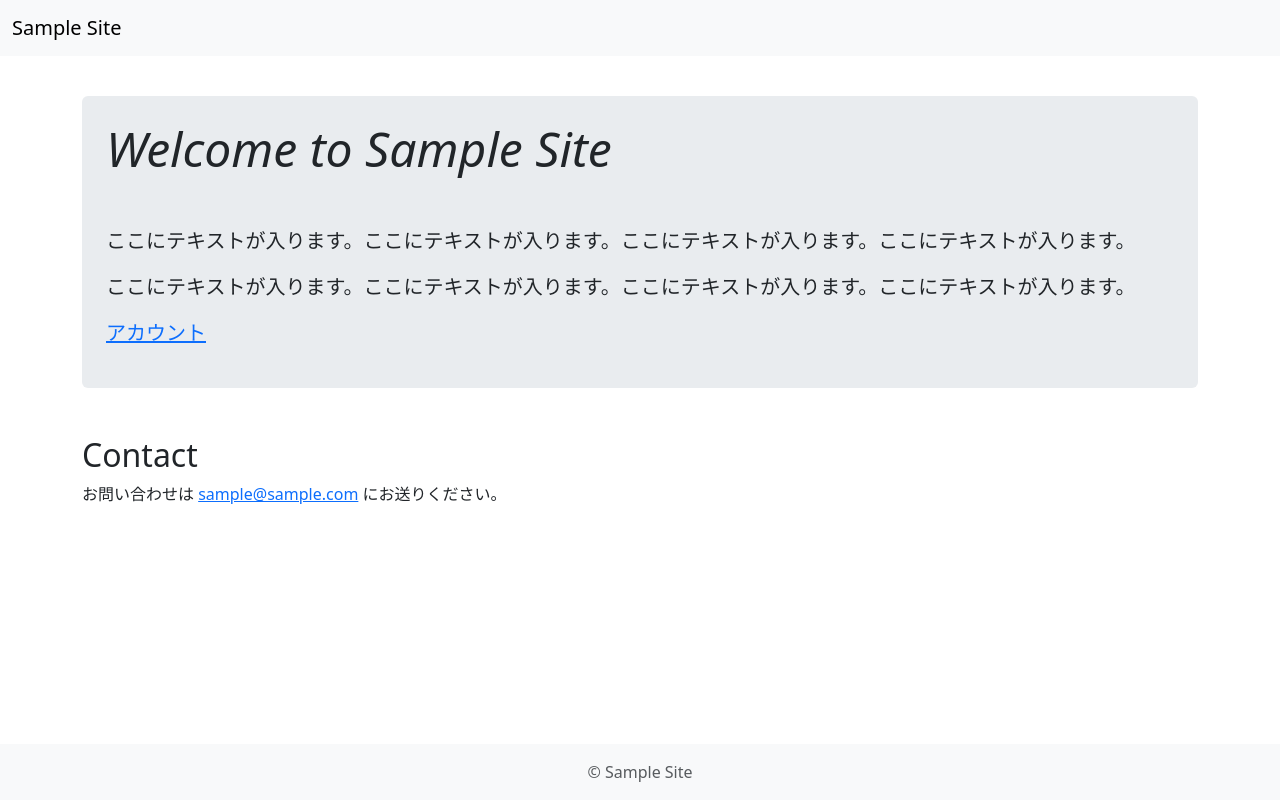
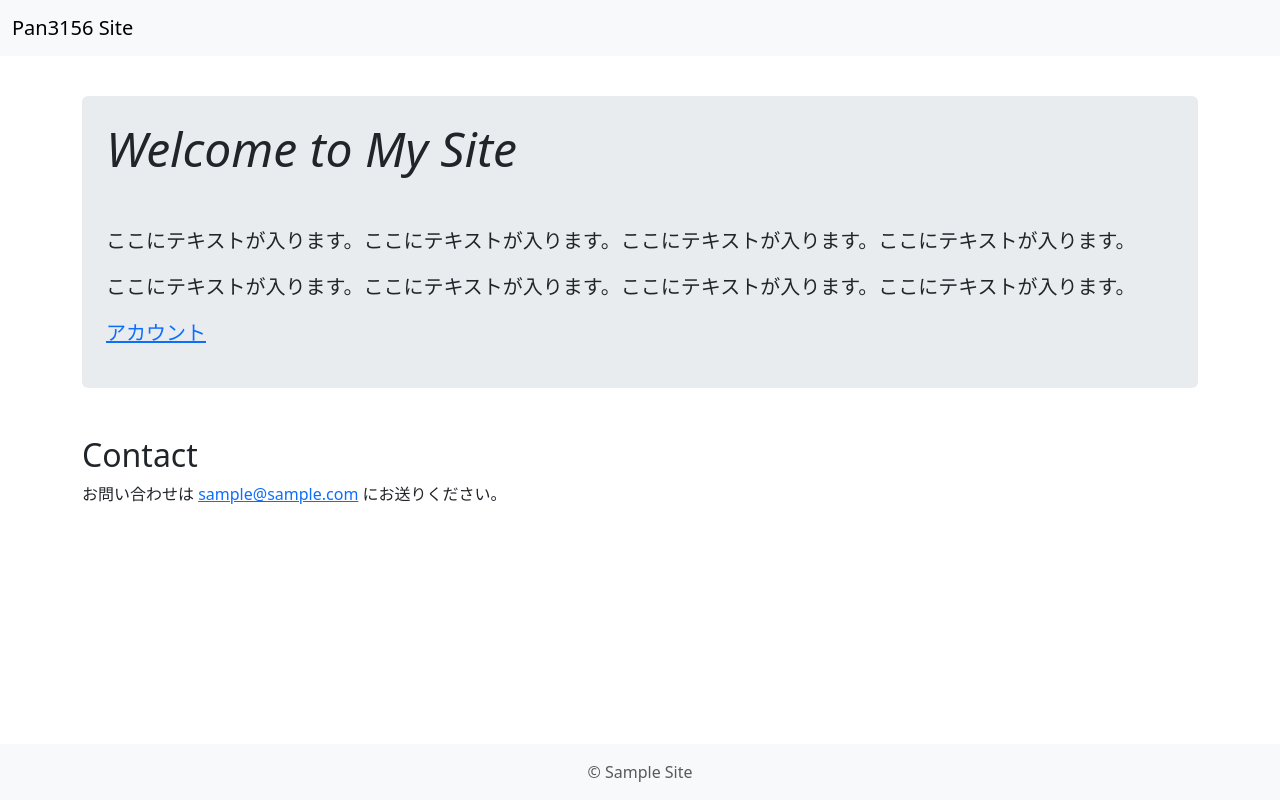
Before and after one commit to Pan3156/Pan3156.github.io, a plain HTML site: page index.html in a window 1280 px wide. Drawn offline with nearby package versions, Linux system fonts and the light colour scheme.

Commit message:
Update index.html

```diff
--- a/index.html
+++ b/index.html
@@ -12,14 +12,14 @@
 <header>
     <nav class="navbar bg-body-tertiary fixed-top">
         <div class="container-fluid">
-            <a class="navbar-brand" href="index.html">Sample Site</a>
+            <a class="navbar-brand" href="index.html">Pan3156 Site</a>
         </div>
     </nav>
 </header>
 <main>
     <div class="container mt-5 py-5">
         <div class="p-4 rounded bg-body-secondary">
-            <h1 class="display-5 fst-italic">Welcome to Sample Site</h1>
+            <h1 class="display-5 fst-italic">Welcome to My Site</h1>
             <p class="lead mt-5">ここにテキストが入ります。ここにテキストが入ります。ここにテキストが入ります。ここにテキストが入ります。</p>
             <p class="lead">ここにテキストが入ります。ここにテキストが入ります。ここにテキストが入ります。ここにテキストが入ります。</p>
             <p class="lead"><a href="about.html">アカウント</a></p>
```
